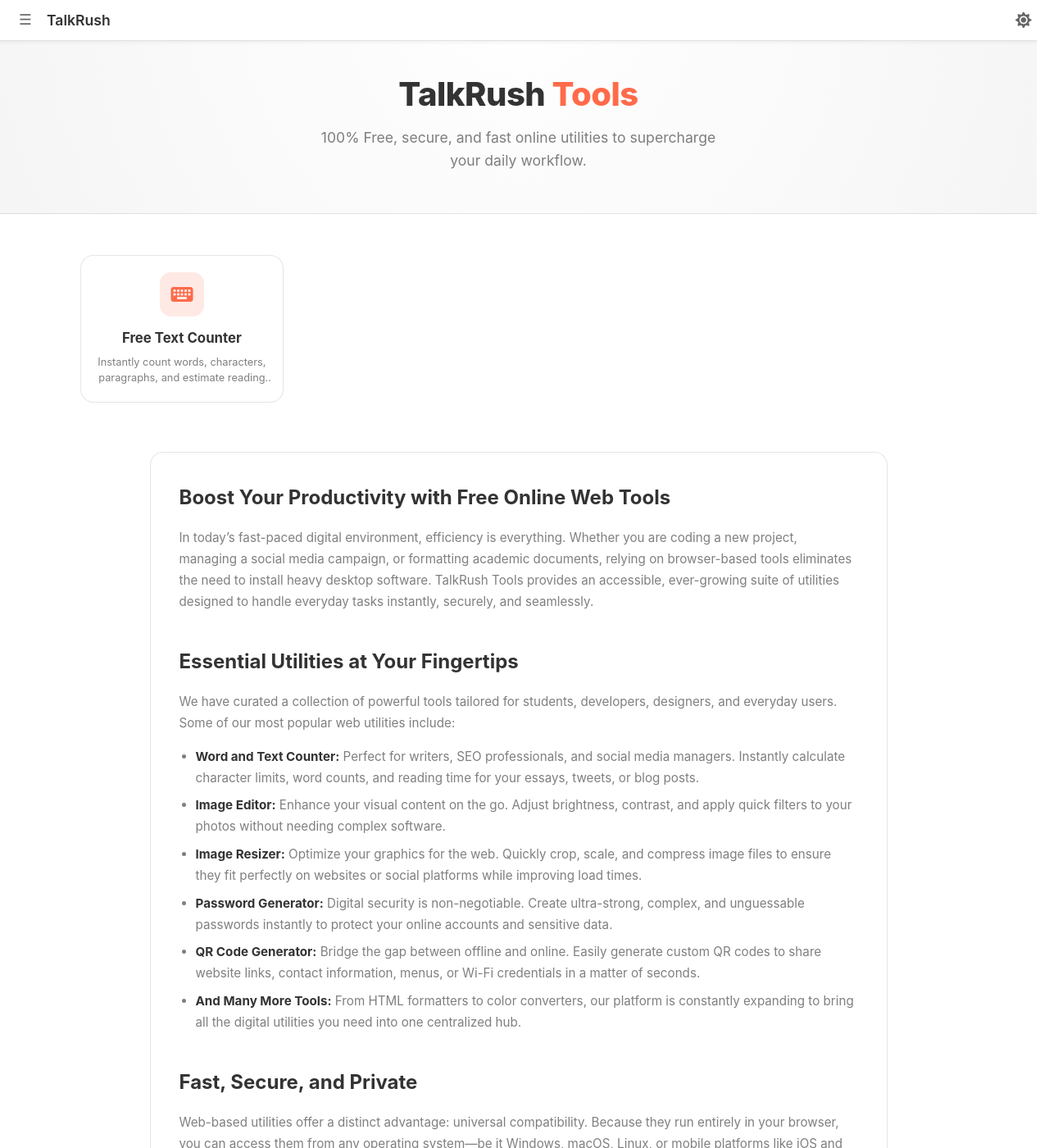
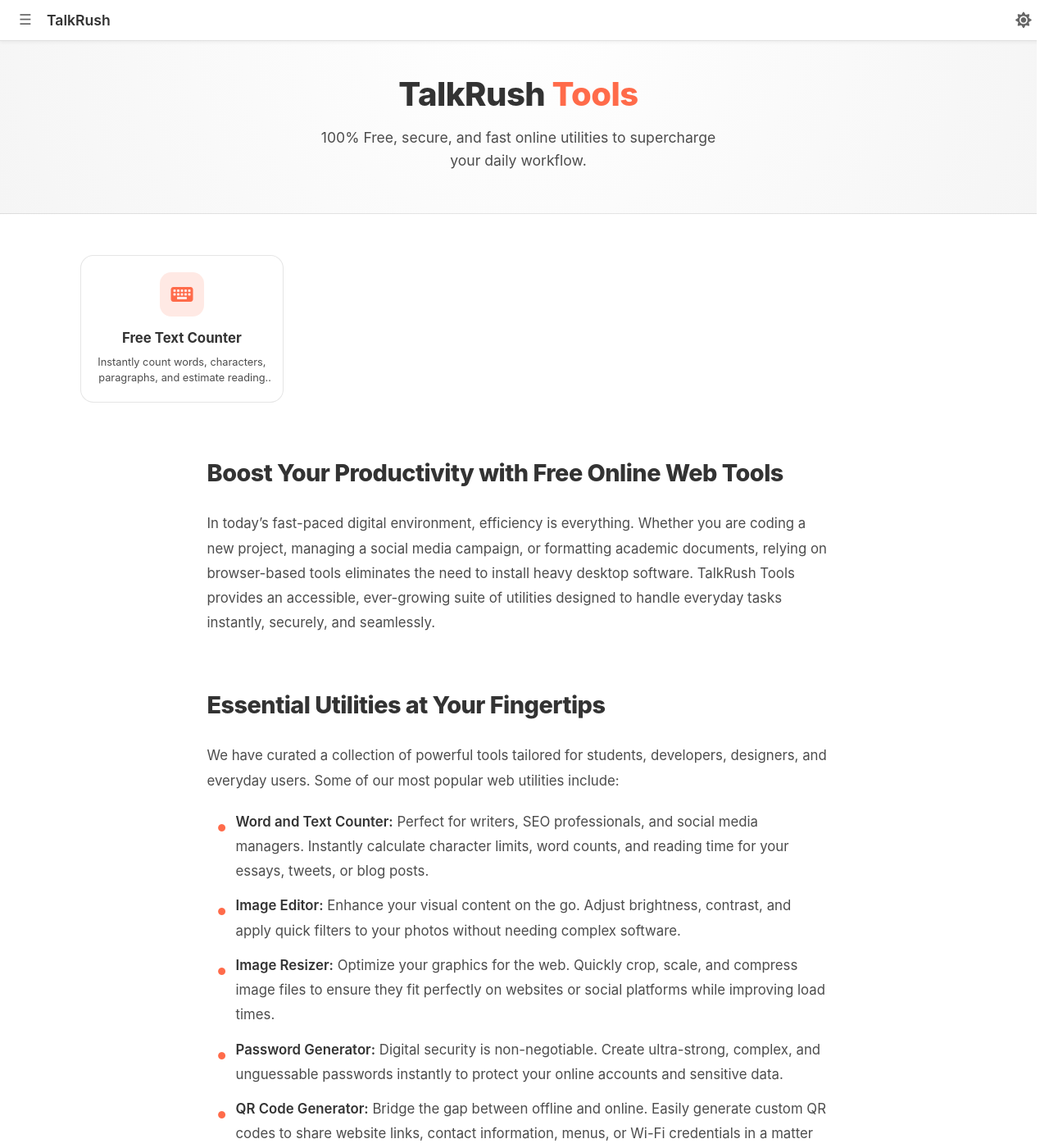
Before and after one commit to talkrush/talkrush.github.io, a Jekyll site: the page built from index.html, in a window 1280 px wide and 1400 px high. Shown: the whole window at 82% size. Built offline with Jekyll 4.4.1, drawn with Linux system fonts in a browser that asks for light colours; some of the changed text lies outside the part shown.

Commit message:
Update index.html

```diff
--- a/index.html
+++ b/index.html
@@ -10,13 +10,13 @@
     --dark-surface: #111114;
     --dark-border2: rgba(255,255,255,0.08);
     --dark-text: #fff;
-    --dark-text-muted: rgba(255,255,255,0.5);
+    --dark-text-muted: rgba(255,255,255,0.7);
 
     --light-bg: #f5f5f5;
     --light-surface: #ffffff;
     --light-border2: rgba(0,0,0,0.1);
     --light-text: #333;
-    --light-text-muted: rgba(0,0,0,0.5);
+    --light-text-muted: rgba(0,0,0,0.7);
 
     --accent: #ff6b4a;
     --accent-dim: rgba(255,107,74,0.15);
@@ -202,53 +202,60 @@
   .light-mode .tool-desc { color: var(--light-text-muted); }
 
   .info-section {
-    max-width: 900px;
+    max-width: 800px;
     margin: 0 auto 80px;
-    padding: 35px;
-    background: var(--dark-surface);
-    border: 1px solid var(--dark-border2);
-    border-radius: 16px;
+    padding: 0 20px;
     color: var(--dark-text-muted);
-    line-height: 1.7;
-    font-size: 0.95rem;
+    line-height: 1.8;
+    font-size: 1.05rem;
   }
   .light-mode .info-section {
-    background: var(--light-surface);
-    border-color: var(--light-border2);
     color: var(--light-text-muted);
   }
 
   .info-section h2 {
     color: var(--dark-text);
-    font-size: 1.5rem;
-    margin: 0 0 15px;
-    font-weight: 700;
-  }
-  .info-section h2:not(:first-child) {
-    margin-top: 40px;
+    font-size: 1.8rem;
+    margin: 60px 0 20px;
+    font-weight: 800;
+    letter-spacing: -0.5px;
   }
   .light-mode .info-section h2 { color: var(--light-text); }
 
   .info-section h3 {
     color: var(--dark-text);
-    font-size: 1.1rem;
-    margin: 25px 0 8px;
-    font-weight: 600;
+    font-size: 1.3rem;
+    margin: 40px 0 12px;
+    font-weight: 700;
   }
   .light-mode .info-section h3 { color: var(--light-text); }
 
   .info-section p {
-    margin-bottom: 15px;
+    margin-bottom: 20px;
   }
+
   .info-section ul {
-    margin-bottom: 20px;
-    padding-left: 20px;
+    margin-bottom: 25px;
+    padding-left: 10px;
+    list-style: none;
   }
   .info-section li {
-    margin-bottom: 8px;
+    margin-bottom: 12px;
+    position: relative;
+    padding-left: 25px;
   }
+  .info-section li::before {
+    content: "•";
+    color: var(--accent);
+    font-size: 1.8rem;
+    position: absolute;
+    left: 0;
+    top: -5px;
+  }
+
   .info-section strong {
     color: var(--dark-text);
+    font-weight: 600;
   }
   .light-mode .info-section strong {
     color: var(--light-text);
```
Also changed, not shown: other parts of index.html (+1 -1 lines).
